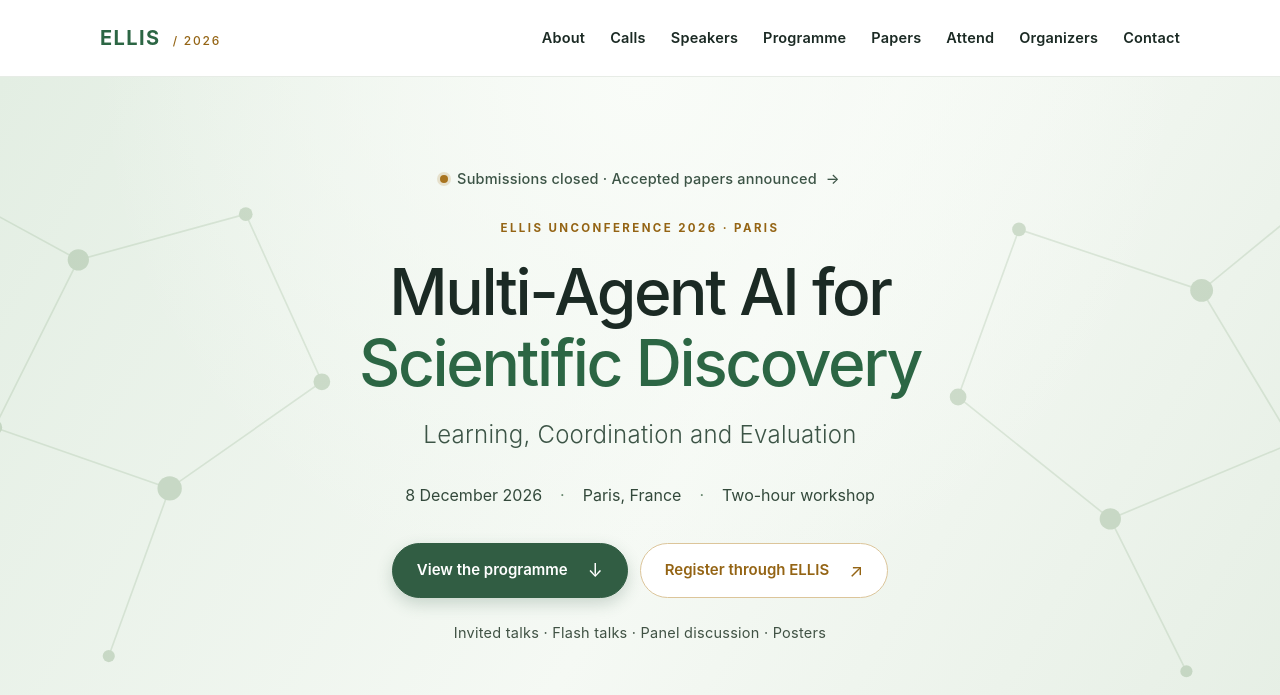
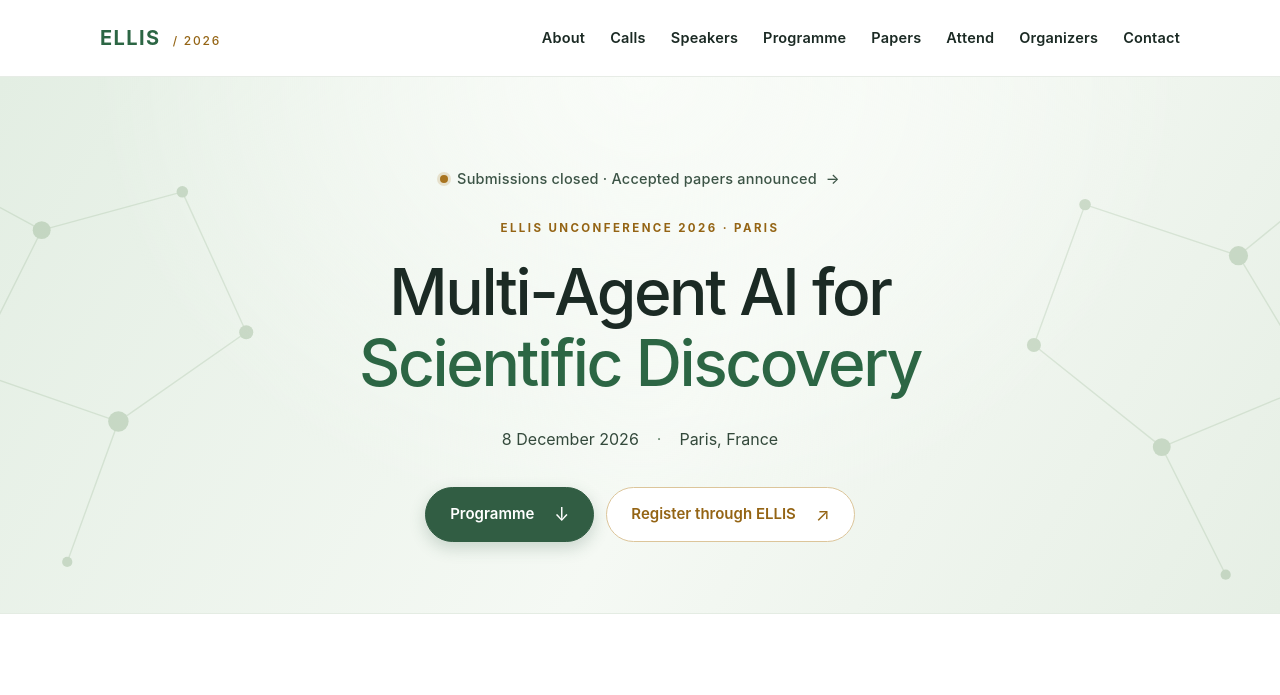
Before and after one commit to yalidu/ellis-multi-agent-workshop-2026, a plain HTML site: page index.html in a window 1280 px wide. Shown: the top 695 px of the page. Drawn offline with Linux system fonts and the light colour scheme.

Commit message:
Simplify the hero: drop subtitle and notes, shorten the programme button
Co-Authored-By: Claude Opus 5.5 <noreply@anthropic.com>

```diff
--- a/index.html
+++ b/index.html
@@ -35,17 +35,14 @@
         <a class="status-pill" href="#papers"><span class="status-dot" aria-hidden="true"></span>Submissions closed · Accepted papers announced <span aria-hidden="true">→</span></a>
         <p class="eyebrow">ELLIS UnConference 2026 · Paris</p>
         <h1 id="workshop-title">Multi-Agent AI for<br class="desktop-break"> <em>Scientific Discovery</em></h1>
-        <p class="hero-subtitle">Learning, Coordination and Evaluation</p>
         <div class="event-meta" aria-label="Event details">
           <span><time datetime="2026-12-08">8 December 2026</time></span>
           <span>Paris, France</span>
-          <span>Two-hour workshop</span>
         </div>
         <div class="hero-actions">
-          <a class="button primary" href="#programme">View the programme <span aria-hidden="true">↓</span></a>
+          <a class="button primary" href="#programme">Programme <span aria-hidden="true">↓</span></a>
           <a class="button register-outline" href="https://ellis-unconference.github.io/#registration">Register through ELLIS <span aria-hidden="true">↗</span></a>
         </div>
-        <p class="hero-note">Invited talks · Flash talks · Panel discussion · Posters</p>
       </div>
     </section>
 
--- a/styles.css
+++ b/styles.css
@@ -281,3 +281,4 @@ h1 em,h2 em{font-style:normal;font-weight:500}
 .paper:before{font-size:18px;font-weight:600}
 .venue-details dd{font-size:16px}
 body *{font-family:-apple-system,BlinkMacSystemFont,"Segoe UI",Arial,sans-serif!important}
+.hero h1{margin-bottom:26px}
```
